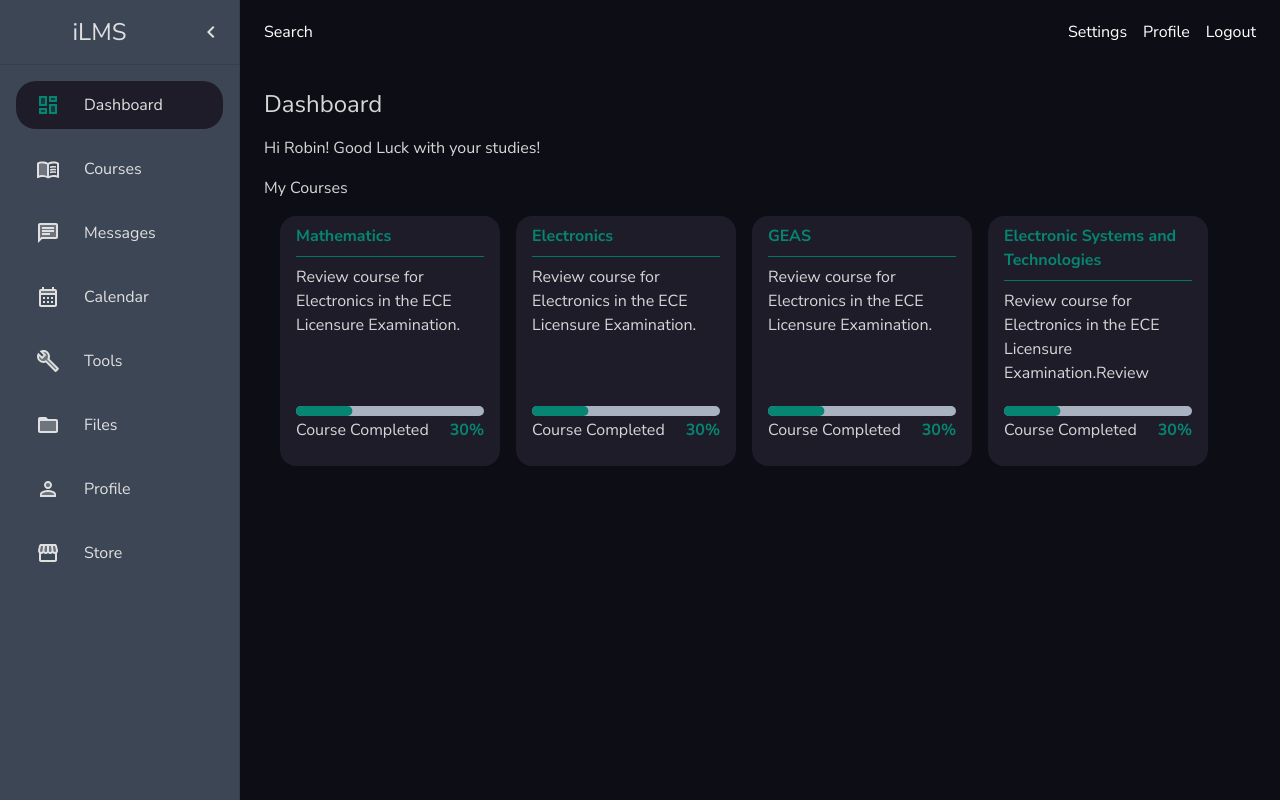
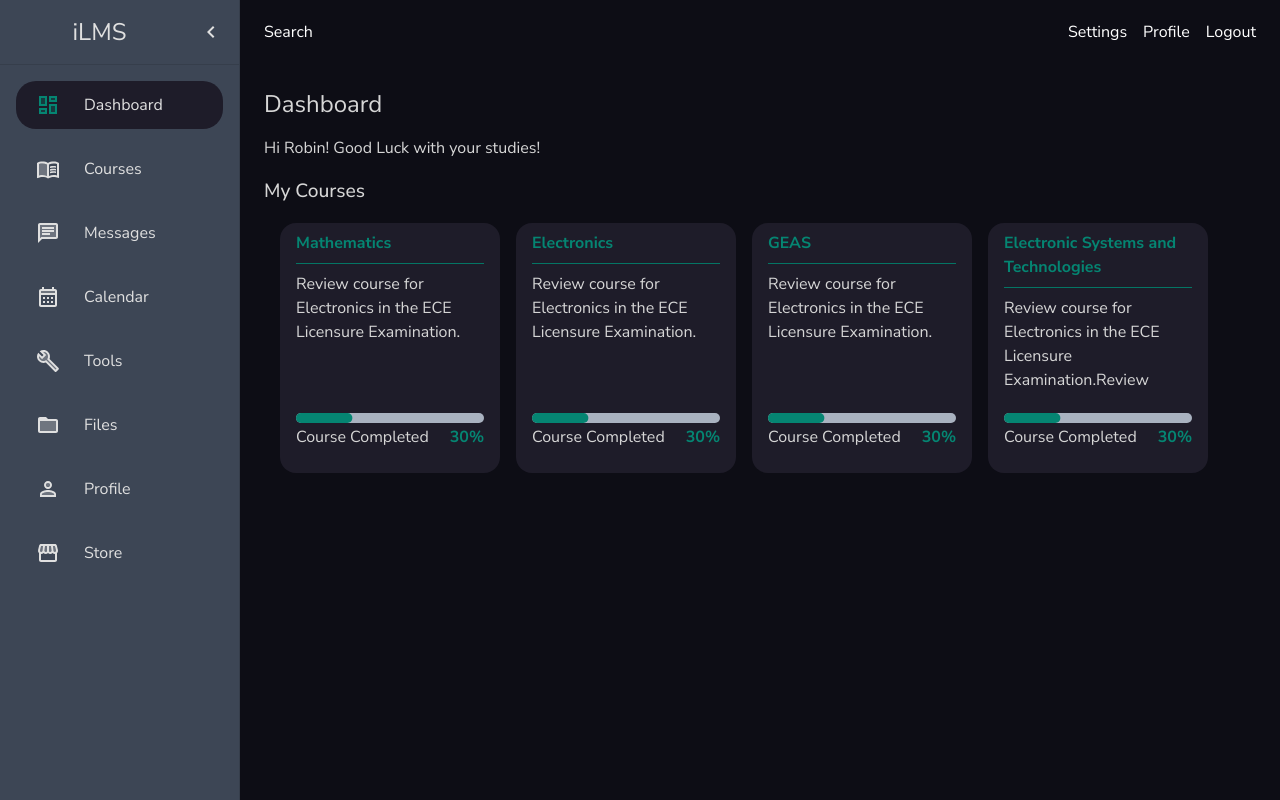
Before and after one commit to aramind/ilms, a React (Create React App) app: page /dashboard in a window 1280 px wide. Built offline with nearby package versions, Linux system fonts and the light colour scheme; a web font is replaced by a local one.

Commit message:
feat: adding theme styling for h5 and using on title of subsections in mainlayout

```diff
--- a/src/pages/dashboard/Main.jsx
+++ b/src/pages/dashboard/Main.jsx
@@ -10,7 +10,7 @@ const Main = () => {
       <WhiteTypography variant="h5">Dashboard</WhiteTypography>
       <WhiteTypography>Hi Robin! Good Luck with your studies!</WhiteTypography>
       <Stack>
-        <WhiteTypography>My Courses</WhiteTypography>
+        <WhiteTypography variant="h6">My Courses</WhiteTypography>
         <Stack
           direction="row"
           justifyContent="flex-start"
--- a/src/themes/green.js
+++ b/src/themes/green.js
@@ -62,6 +62,15 @@ const greenTheme = createTheme({
         fontSize: "0.9rem",
       },
     },
+    h6: {
+      fontSize: "1rem",
+      [`@media (min-width:600px)`]: {
+        fontSize: "1rem",
+      },
+      [`@media (min-width:960px)`]: {
+        fontSize: "1.2rem",
+      },
+    },
     h5: {
       fontSize: "1.3rem",
       [`@media (min-width:600px)`]: {
```
